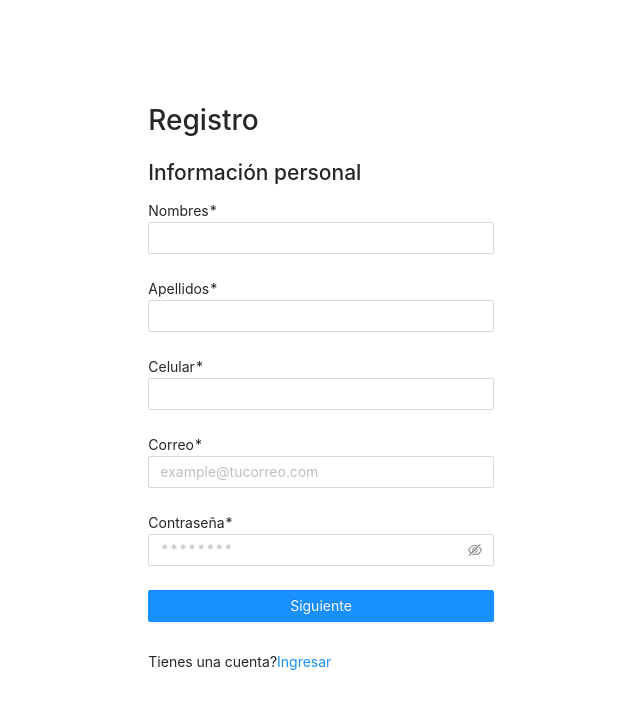
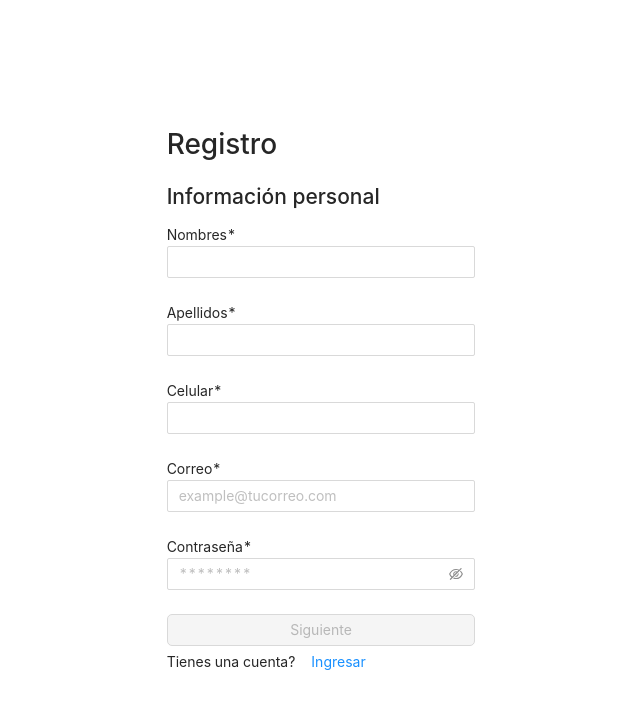
Before and after one commit to RocioQuigua/scraping-business-frontend, a React (Create React App) app: page /signup in a window 1280 px wide. Shown: the top 708 px of the page, without its empty margins (319-959 px from the left). Built offline with nearby package versions, Linux system fonts and the light colour scheme.

Commit message:
feat(Signup): add route

```diff
--- a/src/scenes/Auth/Signup/Signup.js
+++ b/src/scenes/Auth/Signup/Signup.js
@@ -1,45 +1,62 @@
 import React from "react";
 import { Form, Button, Input } from "antd";
 import { EyeInvisibleOutlined, EyeTwoTone } from "@ant-design/icons";
+import { useNavigate } from "react-router-dom";
 
 import { InputCustom } from "../../../components/atoms/InputCustom/InputCustom";
 
 export const Signup = () => {
+  const [form] = Form.useForm();
+  const navigate = useNavigate();
+
+  const onFinish = (values) => {
+    console.error("Values", values);
+  };
+
   return (
     <div className="signup">
       <div>
-        <Form>
+        <Form onFinish={onFinish} form={form}>
           <h1>Registro</h1>
           <h2>Información personal</h2>
-          <Form.Item>
           <label className="name">Nombres*</label>
+          <Form.Item name="name">
             <InputCustom />
           </Form.Item>
-          <Form.Item>
           <label className="surname">Apellidos*</label>
+          <Form.Item name="surname">
             <InputCustom />
           </Form.Item>
-          <Form.Item>
           <label>Celular*</label>
+          <Form.Item name="phone">
             <Input maxLength={10} />
           </Form.Item>
-          <Form.Item>
           <label>Correo*</label>
+          <Form.Item name="email">
             <InputCustom  placeholder="example@tucorreo.com"/>
           </Form.Item>
-          <Form.Item>
           <label>Contraseña*</label>
+          <Form.Item name="password">
             <Input.Password
             placeholder="********"
             iconRender={(visible) => (visible ? <EyeTwoTone /> : <EyeInvisibleOutlined />)}
             />
           </Form.Item>
-          <Form.Item>
-            <Button type="primary" block >Siguiente</Button>
-          </Form.Item>
-          <Form.Item>
+          <Form.Item shouldUpdate noStyle>
+            {() => (
+              <Button
+              className="button-primary"
+              type="primary"
+              htmlType="submit"
+              disabled={!form.getFieldValue("name") || !form.getFieldValue("surname") || !form.getFieldValue("phone") || !form.getFieldValue("email") || !form.getFieldValue("password")}
+              block >
+                Siguiente</Button>
+            )}
+          </Form.Item >
           <label>Tienes una cuenta?</label>
-            <a href="../Login/Login.js">Ingresar</a>
+          <Form.Item noStyle>
+            <Button type="link" onClick={() => navigate('/login')}>
+              Ingresar</Button>
           </Form.Item>
         </Form>
       </div>
--- a/src/scenes/Layout/Public/Public.js
+++ b/src/scenes/Layout/Public/Public.js
@@ -3,6 +3,7 @@ import { BrowserRouter as Router, Route, Routes } from "react-router-dom";
 
 import { Login } from "../../Auth/Login/Login";
 import { Signup } from "../../Auth/Signup/Signup";
+import { ForgetPassword } from "../../Auth/ForgetPassword/ForgetPassword";
 
 export const Public = () => {
   return (
@@ -12,6 +13,7 @@ export const Public = () => {
           <Route exact path="/login" element={<Login />} />
           <Route path="*" element={ <Login/> } />
           <Route exact path="/signup" element={<Signup />} />
+          <Route exact path="/forgetpassword" element={<ForgetPassword />} />
         </Routes>
       </Router>
     </>
```
Lines whose indentation alone changed are shown as unchanged.
